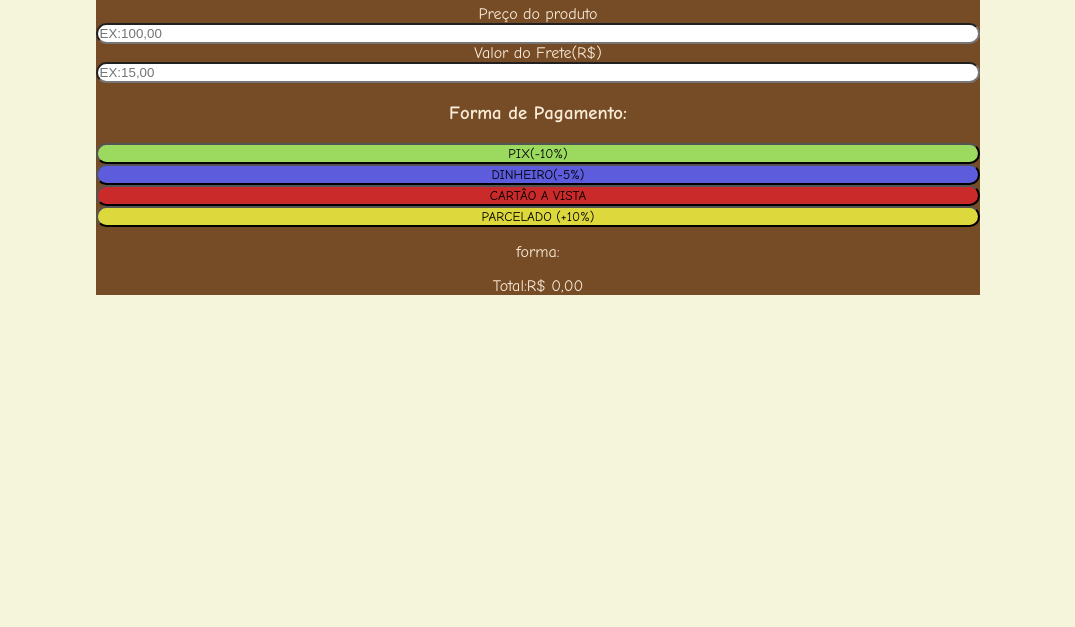
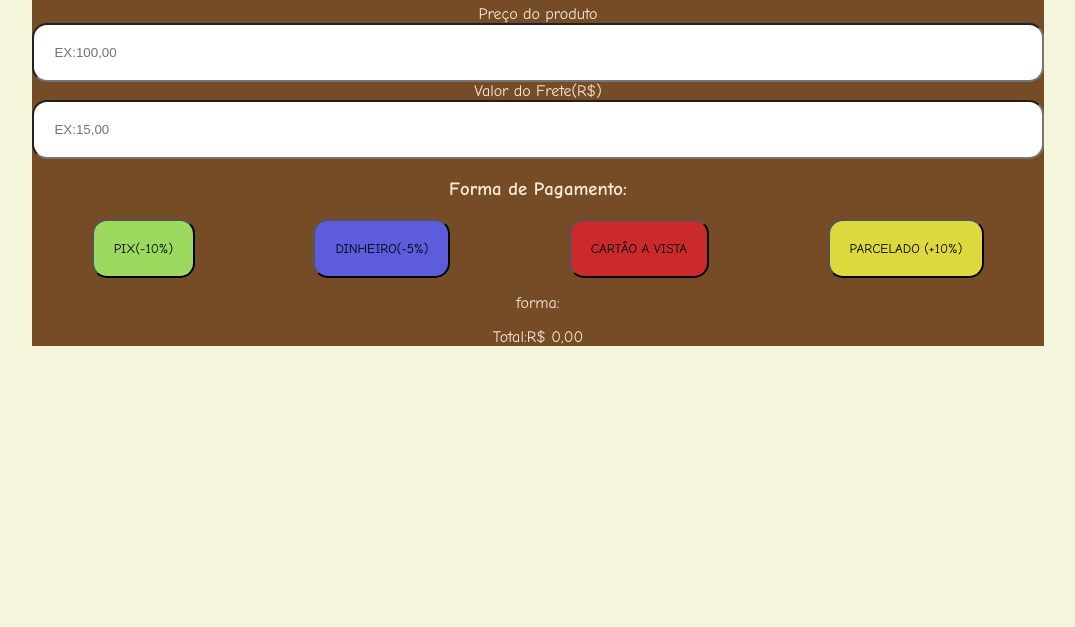
Before and after one commit to taetaecelc/checkout, a plain HTML site: page index.html in a window 1280 px wide. Shown: the part 173-800 px from the top of the page, without its empty margins (102-1177 px from the left). Drawn offline with Linux system fonts and the light colour scheme.

Commit message:
Add files via upload

```diff
--- a/index.css
+++ b/index.css
@@ -3,7 +3,7 @@ body{
 }
 
 #card{
-    width: 70%;
+    width: 80%;
     margin: 120px auto;
     background-color: rgb(118, 76, 39);
     text-align: center;
@@ -21,11 +21,13 @@ h1{
 }
 #botao{
     display: flex;
-    flex-direction: column;
-
+    flex-direction: row;
+    justify-content: space-around;
+    font-weight: bold;
 }
 input{
     border-radius: 15px;
+    padding: 20px;
 }
 #pix{
     color: rgb(0, 0, 0);
--- a/index.html
+++ b/index.html
@@ -18,8 +18,8 @@
              <label for="">Valor do Frete(R$)</label>
             <input type="text" placeholder="EX:15,00">
         </div>
+        <h3>Forma de Pagamento:</h3>
         <div id="botao">
-            <h3>Forma de Pagamento:</h3>
             <input id="pix" type="submit" value="PIX(-10%)">
             <input id="dinheiro" type="submit" value="DINHEIRO(-5%)">
             <input id="cartao" type="submit" value="CARTÂO A VISTA">
```
